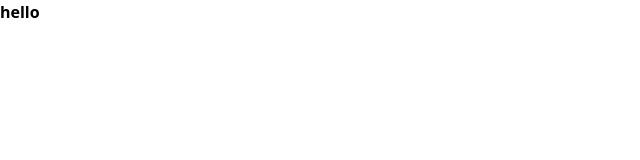
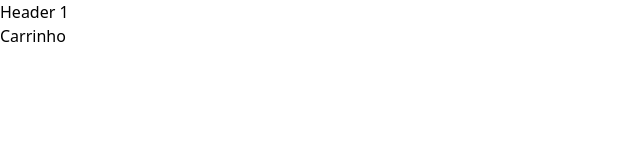
Before and after one commit to GuilhermeGomesti1/meep-shop-test, a React (Create React App) app: page /cart in a window 1280 px wide. Shown: the top 160 px of the page, without its empty margins (0-640 px from the left). Built offline with nearby package versions, Linux system fonts and the light colour scheme.

Commit message:
Create Pages and Catalogo

```diff
--- a/src/App.tsx
+++ b/src/App.tsx
@@ -1,9 +1,18 @@
-function App() {
-  return (
-    <div>
-      <h1 className="text-3x1 font-bold">hello</h1>
-    </div>
-  );
-}
+import { createBrowserRouter } from "react-router-dom";
+import { Home } from "./pages/home";
+import { Cart } from "./pages/cart";
 
-export default App;
+import { Layout } from "./components/layout";
+const router = createBrowserRouter([
+  {
+    element: <Layout />,
+    children: [
+      {
+        path: "/",
+        element: <Home />,
+      },
+      { path: "/cart", element: <Cart /> },
+    ],
+  },
+]);
+export { router };
--- /dev/null
+++ b/src/components/catalogo-meep/index.tsx
@@ -0,0 +1,26 @@
+import React from "react";
+import { Product } from "../../../types/product";
+
+interface Props {
+  products: Product[];
+}
+
+const CatalogoMeep: React.FC<Props> = ({ products }) => {
+  return (
+    <div className="catalogo-meep">
+      <h2>Catálogo Meep</h2>
+      <div className="produtos-grid">
+        {products.map((product) => (
+          <div key={product.id} className="produto-item">
+            <img src={product.image} alt={product.name} />
+            <h3>{product.name}</h3>
+            <p>{product.description}</p>
+            <p>Preço: R${product.price.toFixed(2)}</p>
+          </div>
+        ))}
+      </div>
+    </div>
+  );
+};
+
+export default CatalogoMeep;
--- /dev/null
+++ b/src/components/header/index.tsx
@@ -0,0 +1,7 @@
+export function Header() {
+  return (
+    <div>
+      <h1>Header 1 </h1>
+    </div>
+  );
+}
--- /dev/null
+++ b/src/components/layout/index.tsx
@@ -0,0 +1,11 @@
+import { Outlet } from "react-router-dom";
+import { Header } from "../header";
+
+export function Layout() {
+  return (
+    <>
+      <Header />
+      <Outlet />
+    </>
+  );
+}
--- a/src/index.tsx
+++ b/src/index.tsx
@@ -1,19 +1,15 @@
-import React from 'react';
-import ReactDOM from 'react-dom/client';
-import './index.css';
-import App from './App';
-import reportWebVitals from './reportWebVitals';
+import React from "react";
+import ReactDOM from "react-dom/client";
+import "./index.css";
+import { router } from "./App";
+import { RouterProvider } from "react-router-dom";
 
 const root = ReactDOM.createRoot(
-  document.getElementById('root') as HTMLElement
+  document.getElementById("root") as HTMLElement
 );
+
 root.render(
   <React.StrictMode>
-    <App />
+    <RouterProvider router={router} />
   </React.StrictMode>
 );
-
-// If you want to start measuring performance in your app, pass a function
-// to log results (for example: reportWebVitals(console.log))
-// or send to an analytics endpoint. Learn more: https://bit.ly/CRA-vitals
-reportWebVitals();
--- /dev/null
+++ b/src/pages/cart/index.tsx
@@ -0,0 +1,7 @@
+export function Cart() {
+  return (
+    <div>
+      <h1>Carrinho </h1>
+    </div>
+  );
+}
--- /dev/null
+++ b/src/pages/home/index.tsx
@@ -0,0 +1,7 @@
+export function Home() {
+  return (
+    <div>
+      <h1>Home</h1>
+    </div>
+  );
+}
```
Also changed, not shown: src/logo.svg (deleted), 1 other file (tests, documents, lock files or other folders).
